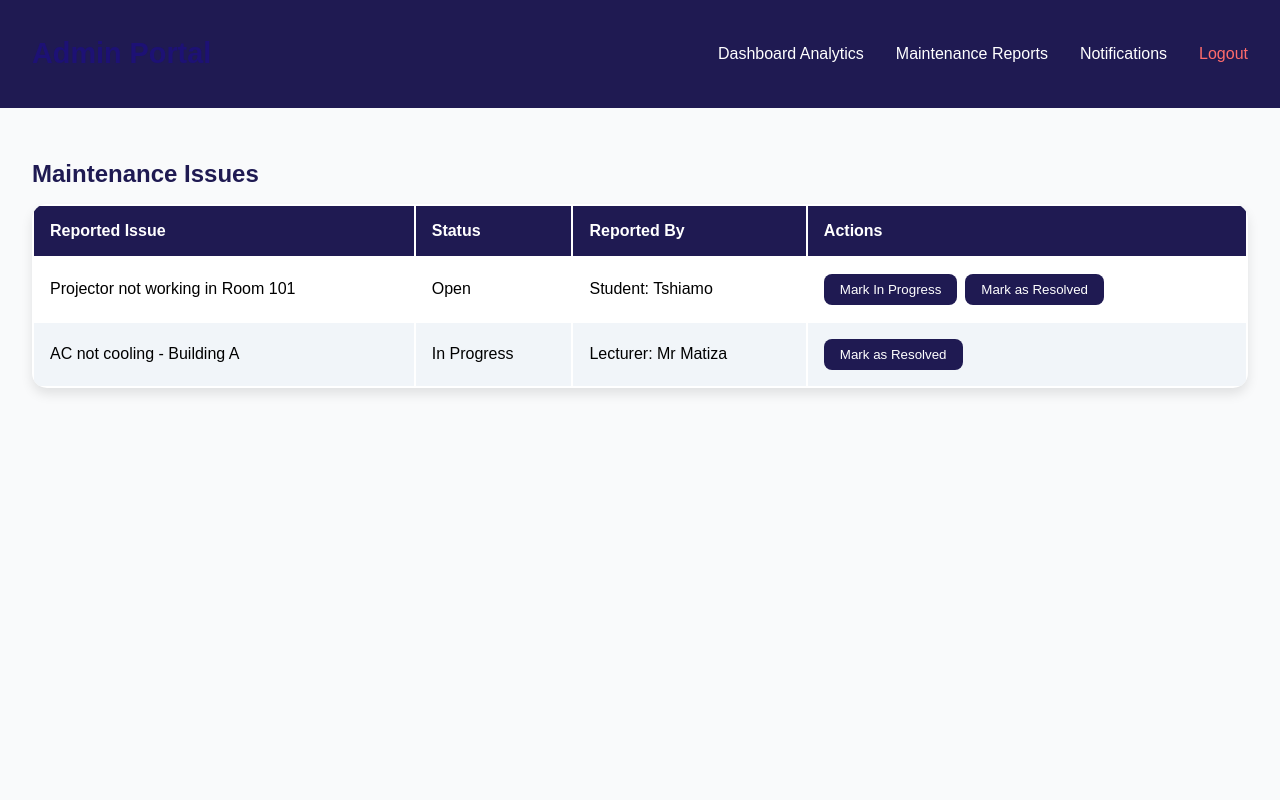
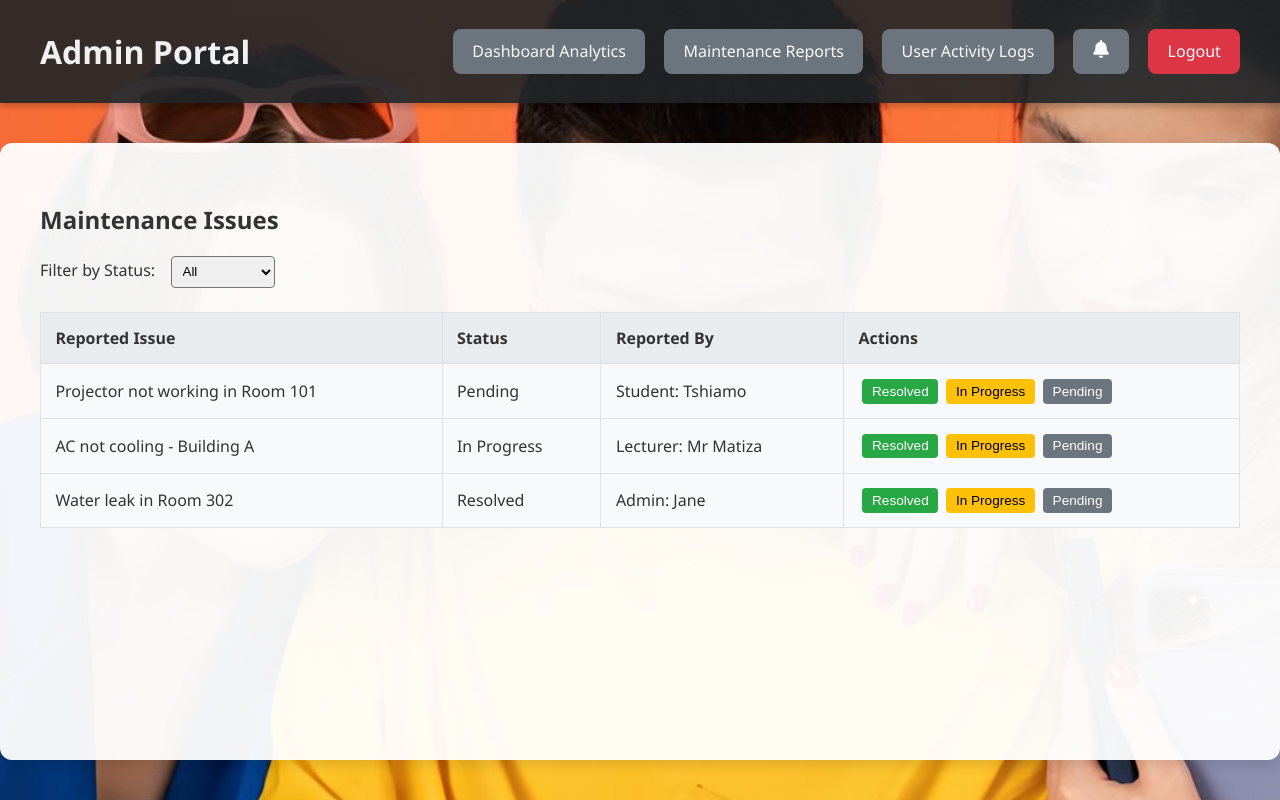
Before and after one commit to KISMETtakk/sfg-assignment-1, a React (Create React App) app: page /admin-Dashboard in a window 1280 px wide. Both pictures are taken after a click on the item "Maintenance Reports". Built offline with nearby package versions, Linux system fonts and the light colour scheme.

Commit message:
updated admin

```diff
--- a/src/components/admin-login/AdminDashboard.css
+++ b/src/components/admin-login/AdminDashboard.css
@@ -1,131 +1,299 @@
 .admin-dashboard-container {
+  background-image: url('../../components/assets/images/img34.jpg');
+  background-size: cover;
+  background-position: center;
+  background-repeat: no-repeat;
+  min-height: 100vh;
   display: flex;
   flex-direction: column;
-    height: 100vh;
-    font-family: 'Poppins', sans-serif;
-    background-color: #f9fafb;
+  color: #333;
+  font-family: "Segoe UI", sans-serif;
 }
 
+.notification-popup {
+  position: absolute;
+  top: 100px;
+  right: 50px;
+  width: 320px;
+  padding: 0.5rem;
+  background-color: transparent;
+  z-index: 999;
+}
+
+
+.notification-toast {
+  display: flex;
+  flex-direction: column;
+  gap: 1rem;
+}
+
+
+.toast-card {
+  padding: 1rem;
+  border-radius: 10px;
+  box-shadow: 0 4px 12px rgba(0,0,0,0.15);
+  background-color: #ffffff;
+  border-left: 5px solid #6c757d;
+  animation: slideIn 0.3s ease;
+}
+
+.toast-card strong {
+  display: block;
+  font-size: 1rem;
+  margin-bottom: 0.3rem;
+}
+
+.toast-card p {
+  margin: 0;
+  font-size: 0.95rem;
+}
+
+
+.toast-card.info {
+  border-left-color: #2196f3;
+}
+
+.toast-card.warning {
+  border-left-color: #ff9800;
+}
+
+.toast-card.success {
+  border-left-color: #4caf50;
+}
+/* Logs Section */
+.activity-logs-section {
+  margin-top: 2rem;
+}
+
+.log-cards {
+  display: flex;
+  flex-direction: column;
+  gap: 1rem;
+  margin-top: 1rem;
+}
+
+.log-card {
+  background-color: #f1f3f5;
+  border-left: 4px solid #343a40;
+  padding: 1rem;
+  border-radius: 8px;
+  box-shadow: 0 2px 6px rgba(0,0,0,0.05);
+  transition: transform 0.2s;
+}
+
+.log-card:hover {
+  transform: translateX(4px);
+  background-color: #e9ecef;
+}
+
+.log-card strong {
+  display: block;
+  color: #212529;
+  margin-bottom: 0.3rem;
+}
+
+.log-card p {
+  margin: 0;
+  font-size: 0.95rem;
+  color: #495057;
+}
+
+
+@keyframes slideIn {
+  from {
+    opacity: 0;
+    transform: translateY(-10px);
+  }
+  to {
+    opacity: 1;
+    transform: translateY(0);
+  }
+}
+
+
+.notification-popup h4 {
+  margin-top: 0;
+  margin-bottom: 0.5rem;
+  font-size: 1.1rem;
+  border-bottom: 1px solid #ccc;
+  padding-bottom: 0.5rem;
+}
+
+.notification-popup ul {
+  list-style: disc;
+  padding-left: 1.2rem;
+  margin: 0;
+}
+
+.notification-popup ul li {
+  margin-bottom: 0.5rem;
+  font-size: 0.95rem;
+}
+
+
+.top-navbar li svg {
+  color: #f8f9fa;
+  transition: color 0.2s;
+}
+
+.top-navbar li:hover svg {
+  color: #ffc107;
+}
+
+
 .top-navbar {
-    background-color: #1f1a52;
-    color: white;
+  background-color: rgba(33, 37, 41, 0.9);
+  padding: 1.8rem 2.5rem;
   display: flex;
+  justify-content: space-between;
   align-items: center;
-    justify-content: space-between;
-    padding: 1rem 2rem;
+  box-shadow: 0 4px 6px rgba(0, 0, 0, 0.2);
 }
 
 .top-navbar h1 {
-    font-size: 1.8rem;
-  }
-
-  .top-navbar nav ul {
-    display: flex;
-    gap: 2rem;
-    list-style: none;
-    padding: 0;
+  font-size: 2rem;
+  color: #f1f1f1;
   margin: 0;
 }
 
-  .top-navbar nav ul li {
-    cursor: pointer;
-    transition: color 0.3s;
+.top-navbar ul {
+  display: flex;
+  gap: 1.2rem;
+  list-style: none;
+  margin: 0;
+  padding: 0;
 }
 
-  .top-navbar nav ul li:hover {
-    color: #ffcc00;
+.top-navbar li {
+  cursor: pointer;
+  padding: 0.7rem 1.2rem;
+  background-color: #6c757d;
+  color: #f8f9fa;
+  border-radius: 8px;
+  font-weight: 500;
+  transition: background-color 0.2s ease;
 }
 
-  .top-navbar nav ul li.logout {
-    color: #ff6b6b;
+.top-navbar li:hover {
+  background-color: #adb5bd;
 }
 
+.logout {
+  background-color: #dc3545 !important;
+}
+
+
 .main-content {
-    flex: 1;
-    padding: 2rem;
-    overflow-y: auto;
+  flex-grow: 1;
+  padding: 2.5rem;
+  margin: 2.5rem auto;
+  width: 95%;
+  max-width: 1200px;
+  background-color: rgba(255, 255, 255, 0.95);
+  border-radius: 12px;
+  box-shadow: 0 6px 12px rgba(0,0,0,0.1);
 }
+
 
 .cards {
   display: flex;
+  flex-wrap: wrap;
   gap: 2rem;
+  justify-content: space-between;
   margin-bottom: 2rem;
 }
 
 .card {
-    background: white;
+  background-color: #ffeb3b;
+  padding: 2rem;
   flex: 1;
-    padding: 1.5rem;
-    border-radius: 15px;
-    box-shadow: 0 6px 12px rgba(0, 0, 0, 0.1);
+  min-width: 280px;
+  border-radius: 12px;
   text-align: center;
+  box-shadow: 0 3px 8px rgba(0,0,0,0.15);
 }
 
 .card h3 {
-    font-size: 1.4rem;
-    margin-bottom: 1rem;
-    color: #1f1a52;
+  margin-bottom: 0.7rem;
+  font-size: 1.3rem;
 }
 
 .card p {
   font-size: 2rem;
   font-weight: bold;
-    color: #4caf50;
+  margin: 0;
 }
 
-  .maintenance-section h2,
-  .notifications-section h2 {
-    margin-bottom: 1rem;
-    color: #1f1a52;
+
+.btn-report {
+  display: block;
+  margin: 2rem auto 0;
+  padding: 0.8rem 2rem;
+  background-color: #343a40;
+  color: #fff;
+  font-weight: bold;
+  font-size: 1rem;
+  border: none;
+  border-radius: 6px;
+  cursor: pointer;
+}
+
+.btn-report:hover {
+  background-color: #495057;
+}
+
+
+.maintenance-section select {
+  margin-left: 1rem;
+  padding: 0.4rem;
+  border-radius: 4px;
+}
+.maintenance-section button {
+  margin: 0 4px;
+  padding: 0.3rem 0.6rem;
+  border: none;
+  border-radius: 4px;
+  cursor: pointer;
+  font-size: 0.85rem;
+}
+
+.maintenance-section button:nth-child(1) {
+  background-color: #28a745;
+  color: white;
+}
+
+.maintenance-section button:nth-child(2) {
+  background-color: #ffc107;
+  color: #000;
+}
+
+.maintenance-section button:nth-child(3) {
+  background-color: #6c757d;
+  color: white;
 }
 
 table {
   width: 100%;
-    background: white;
-    border-radius: 15px;
-    overflow: hidden;
-    box-shadow: 0 6px 12px rgba(0, 0, 0, 0.1);
-  }
-
-  thead {
-    background-color: #1f1a52;
-    color: white;
+  margin-top: 1.5rem;
+  border-collapse: collapse;
+  background-color: #f8f9fa;
 }
 
 th, td {
-    padding: 1rem;
+  padding: 0.9rem;
+  border: 1px solid #dee2e6;
   text-align: left;
 }
 
-  tr:nth-child(even) {
-    background-color: #f1f5f9;
+th {
+  background-color: #e9ecef;
 }
 
-  button {
-    margin-right: 0.5rem;
-    padding: 0.5rem 1rem;
-    background-color: #1f1a52;
-    color: white;
-    border: none;
-    border-radius: 8px;
-    cursor: pointer;
-    transition: background 0.3s;
+
+.notification-list,
+.log-list {
+  margin-top: 1rem;
+  padding-left: 1.5rem;
+  font-size: 1rem;
+  line-height: 1.6;
 }
-
-  button:hover {
-    background-color: #29235c;
-  }
-
-  .notification-list {
-    list-style: none;
-    padding: 0;
-    margin: 0;
-  }
-
-  .notification-list li {
-    background: white;
-    margin-bottom: 1rem;
-    padding: 1rem;
-    border-radius: 12px;
-    box-shadow: 0 4px 8px rgba(0,0,0,0.05);
-  }
--- a/src/components/admin-login/AdminDashboard.js
+++ b/src/components/admin-login/AdminDashboard.js
@@ -1,10 +1,29 @@
 import React, { useState } from "react";
 import { useNavigate } from "react-router-dom";
+import { FaBell } from "react-icons/fa";
 import "./AdminDashboard.css";
 
 function AdminDashboard() {
   const navigate = useNavigate();
   const [activeSection, setActiveSection] = useState("dashboard");
+  const [statusFilter, setStatusFilter] = useState("All");
+  const [showNotifications, setShowNotifications] = useState(false);
+
+  const [issues, setIssues] = useState([
+    { issue: "Projector not working in Room 101", status: "Pending", reportedBy: "Student: Tshiamo" },
+    { issue: "AC not cooling - Building A", status: "In Progress", reportedBy: "Lecturer: Mr Matiza" },
+    { issue: "Water leak in Room 302", status: "Resolved", reportedBy: "Admin: Jane" },
+  ]);
+
+  const filteredIssues = statusFilter === "All"
+    ? issues
+    : issues.filter(issue => issue.status === statusFilter);
+
+  const updateStatus = (index, newStatus) => {
+    const updated = [...issues];
+    updated[index].status = newStatus;
+    setIssues(updated);
+  };
 
   const handleLogout = () => {
     navigate("/admin-login");
@@ -18,7 +37,10 @@ function AdminDashboard() {
           <ul>
             <li onClick={() => setActiveSection("dashboard")}>Dashboard Analytics</li>
             <li onClick={() => setActiveSection("maintenance")}>Maintenance Reports</li>
-            <li onClick={() => setActiveSection("notifications")}>Notifications</li>
+            <li onClick={() => setActiveSection("logs")}>User Activity Logs</li>
+            <li onClick={() => setShowNotifications(!showNotifications)} title="Notifications">
+              <FaBell size={18} />
+            </li>
             <li onClick={handleLogout} className="logout">Logout</li>
           </ul>
         </nav>
@@ -26,25 +48,29 @@ function AdminDashboard() {
 
       <main className="main-content">
         {activeSection === "dashboard" && (
+          <>
             <section className="cards">
-            <div className="card">
-              <h3>Total Maintenance Reports</h3>
-              <p>58</p>
-            </div>
-            <div className="card">
-              <h3>Issues In Progress</h3>
-              <p>15</p>
-            </div>
-            <div className="card">
-              <h3>Issues Resolved</h3>
-              <p>43</p>
-            </div>
+              <div className="card"><h3>Total Maintenance Reports</h3><p>58</p></div>
+              <div className="card"><h3>Issues In Progress</h3><p>15</p></div>
+              <div className="card"><h3>Issues Resolved</h3><p>43</p></div>
             </section>
+            <button className="btn-report">Generate PDF Report</button>
+          </>
         )}
 
         {activeSection === "maintenance" && (
           <section className="maintenance-section">
             <h2>Maintenance Issues</h2>
+            <label>
+              Filter by Status:
+              <select value={statusFilter} onChange={(e) => setStatusFilter(e.target.value)}>
+                <option>All</option>
+                <option>Pending</option>
+                <option>In Progress</option>
+                <option>Resolved</option>
+              </select>
+            </label>
+
             <table>
               <thead>
                 <tr>
@@ -55,37 +81,63 @@ function AdminDashboard() {
                 </tr>
               </thead>
               <tbody>
-                <tr>
-                  <td>Projector not working in Room 101</td>
-                  <td>Open</td>
-                  <td>Student: Tshiamo</td>
+                {filteredIssues.map((item, idx) => (
+                  <tr key={idx}>
+                    <td>{item.issue}</td>
+                    <td>{item.status}</td>
+                    <td>{item.reportedBy}</td>
                     <td>
-                    <button>Mark In Progress</button>
-                    <button>Mark as Resolved</button>
+                      <button onClick={() => updateStatus(idx, "Resolved")}>Resolved</button>
+                      <button onClick={() => updateStatus(idx, "In Progress")}>In Progress</button>
+                      <button onClick={() => updateStatus(idx, "Pending")}>Pending</button>
                     </td>
                   </tr>
-                <tr>
-                  <td>AC not cooling - Building A</td>
-                  <td>In Progress</td>
-                  <td>Lecturer: Mr Matiza</td>
-                  <td>
-                    <button>Mark as Resolved</button>
-                  </td>
-                </tr>
+                ))}
               </tbody>
             </table>
           </section>
         )}
 
-        {activeSection === "notifications" && (
-          <section className="notifications-section">
-            <h2>Notifications</h2>
-            <ul className="notification-list">
-              <li>Maintenance Report: Projector Room 101 submitted.</li>
-              <li>Issue "AC not cooling" marked as In Progress.</li>
-              <li>Issue "Water leak in Room 302" has been resolved.</li>
-            </ul>
+        {activeSection === "logs" && (
+        <section className="activity-logs-section">
+        <h2>User Activity Logs</h2>
+        <div className="log-cards">
+          <div className="log-card">
+            <strong>Student Tshiamo</strong>
+            <p>Logged in at 09:02</p>
+          </div>
+          <div className="log-card">
+            <strong>Lecturer Mr Matiza</strong>
+            <p>Updated maintenance report at 10:15</p>
+          </div>
+          <div className="log-card">
+            <strong>Admin Jane</strong>
+            <p>Generated system report at 11:00</p>
+          </div>
+        </div>
       </section>
+
+        )}
+
+        {showNotifications && (
+          <div className="notification-popup">
+            <h4>Notifications</h4>
+            <div className="notification-toast">
+  <div className="toast-card info">
+    <strong>New Report</strong>
+    <p>Projector not working in Room 101 was submitted.</p>
+  </div>
+  <div className="toast-card warning">
+    <strong>Status Update</strong>
+    <p>Issue "AC not cooling" marked as In Progress.</p>
+  </div>
+  <div className="toast-card success">
+    <strong>Resolved</strong>
+    <p>Issue "Water leak in Room 302" has been resolved.</p>
+  </div>
+</div>
+
+          </div>
         )}
       </main>
     </div>
```
Also changed, not shown: src/components/admin-login/AdminLogin.js (+4 -4 lines). Lines whose indentation alone changed are shown as unchanged.
